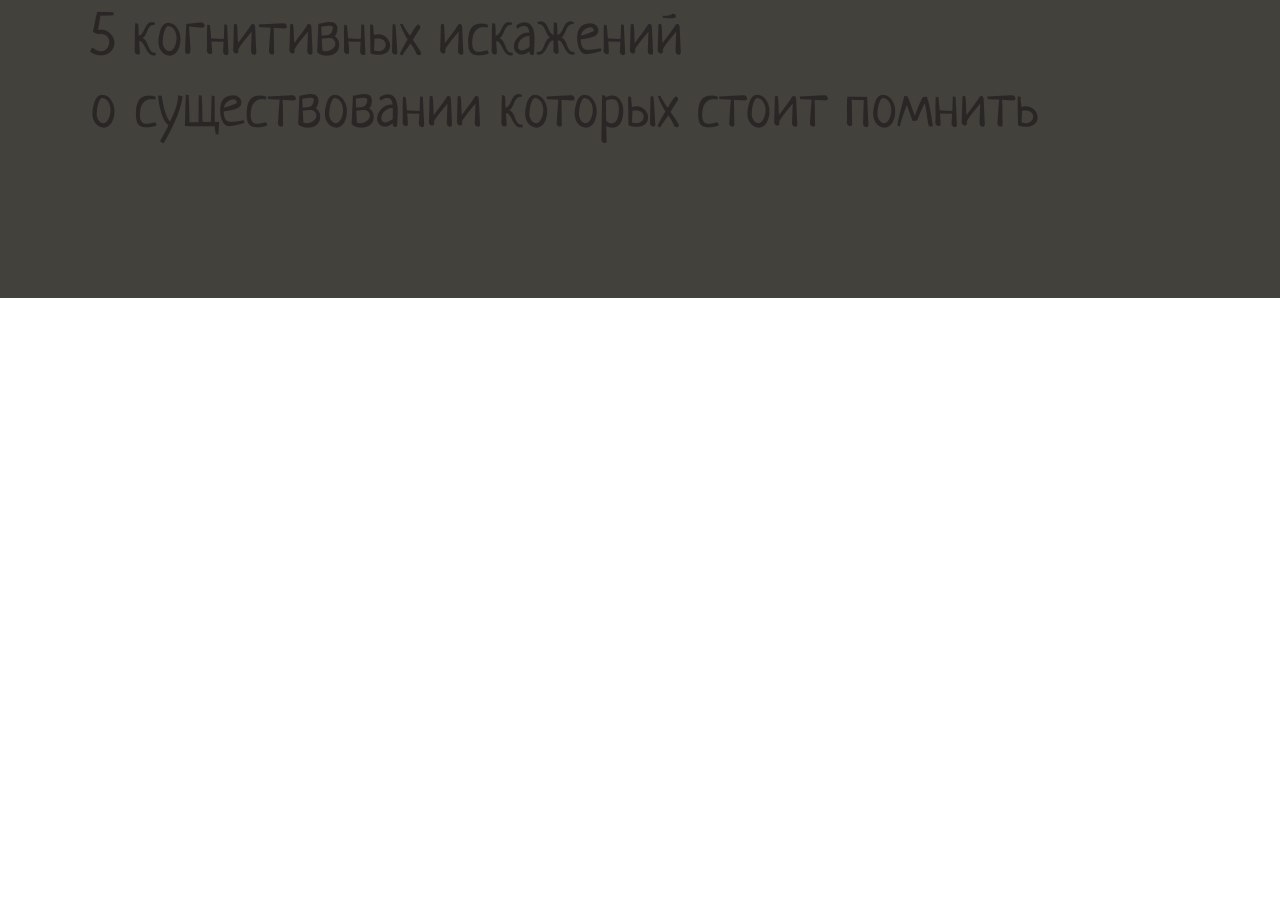
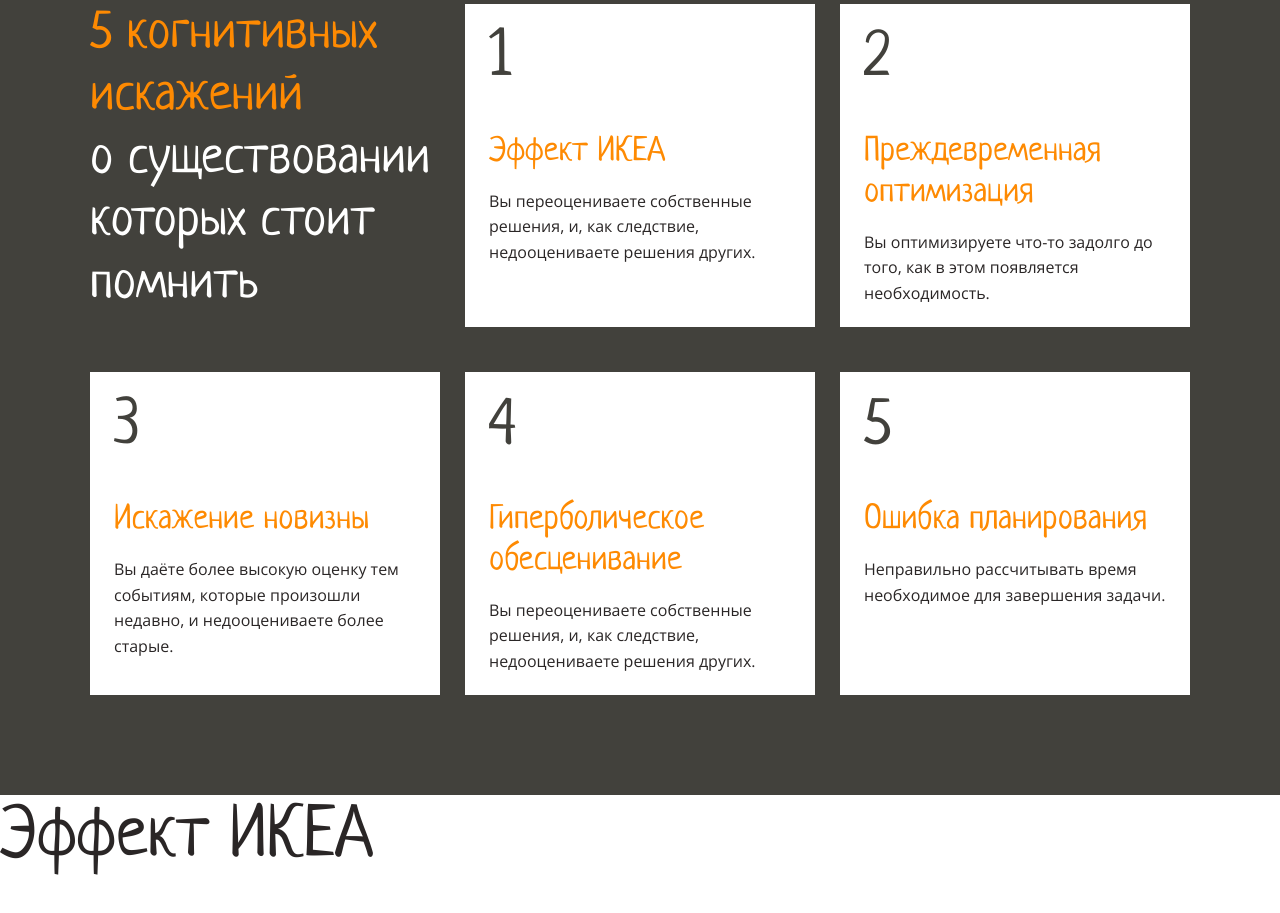
Before and after one commit to sunn-shinne/cognitive-distortions, a website: page src/index.html in a window 1280 px wide. Shown: the part 1832-2745 px from the top of the page. Before the commit the page ends 2130 px from the top, so only its background shows below. Drawn offline with Linux system fonts and the light colour scheme.

Commit message:
Create nav section

```diff
--- a/src/index.html
+++ b/src/index.html
@@ -42,7 +42,7 @@
                     и
                     цикл, а остатки нейтрализовать.
                 </p>
-                <a class="header-link" src="#">Подробнее</a>
+                <a class="header-link" href="#nav">Подробнее</a>
             </div>
         </div>
     </header>
@@ -58,16 +58,49 @@
                     src="https://www.youtube.com/embed/jie9AizBqss" frameborder="0" allowfullscreen></iframe>
             </div>
         </section>
-        <section class="nav-section">
+        <section class="nav-section" id="navigation">
             <div class="nav-section-content">
-                <h2>
-                    <span>5 когнитивных искажений</span><br>
-                    о существовании которых стоит помнить
+                <h2 class="nav-section-title">
+                    <a name="nav">
+                        5 когнитивных искажений<br>
+                        <span class="title-color-white">о существовании которых стоит помнить</span>
+                    </a>
                 </h2>
+                <a class="card" href="#1">
+                    <p class="card-num">1</p>
+                    <h3 class="card-title">Эффект ИКЕА</h3>
+                    <p class="card-description">Вы переоцениваете собственные решения, и, как следствие, недооцениваете
+                        решения других.</p>
+                </a>
+                <a class="card" href="#2">
+                    <p class="card-num">2</p>
+                    <h3 class="card-title">Преждевременная оптимизация</h3>
+                    <p class="card-description">Вы оптимизируете что-то задолго до того, как в этом появляется
+                        необходимость.</p>
+                </a>
+                <a class="card" href="#3">
+                    <p class="card-num">3</p>
+                    <h3 class="card-title">Искажение новизны</h3>
+                    <p class="card-description">Вы даёте более высокую оценку тем событиям, которые произошли недавно, и
+                        недооцениваете более старые.</p>
+                </a>
+                <a class="card" href="#4">
+                    <p class="card-num">4</p>
+                    <h3 class="card-title">Гиперболическое обесценивание</h3>
+                    <p class="card-description">Вы переоцениваете собственные решения, и, как следствие, недооцениваете
+                        решения других.</p>
+                </a>
+                <a class="card" href="#5">
+                    <p class="card-num">5</p>
+                    <h3 class="card-title">Ошибка планирования</h3>
+                    <p class="card-description">Неправильно рассчитывать время необходимое для завершения задачи.</p>
+                </a>
             </div>
         </section>
+        <section>
+            <h1><a name="1">Эффект ИКЕА</a></h1>
+        </section>
         <!-- <section></section>
-        <section></section>
         <section></section>
         <section></section>
         <section></section> -->
--- a/src/styles/index.css
+++ b/src/styles/index.css
@@ -59,3 +59,8 @@
 h3 {
   font-size: 34px;
 }
+
+a {
+  text-decoration: none;
+  color: var(--dark);
+}
--- a/src/styles/nav-section.css
+++ b/src/styles/nav-section.css
@@ -11,4 +11,52 @@
   margin: 0 auto;
   padding-top: 100px;
   padding-bottom: 100px;
+
+  display: flex;
+  flex-wrap: wrap;
+  justify-content: space-between;
 }
+
+.nav-section-title {
+  width: 350px;
+  height: 325px;
+
+  color: var(--primary) !important;
+  font-size: 52px;
+}
+
+.nav-section-title a {
+  color: var(--primary) !important;
+}
+
+.title-color-white {
+  color: var(--white);
+}
+
+.card {
+  position: relative;
+  box-sizing: border-box;
+  background-color: var(--white);
+  width: 350px;
+  height: 323px;
+  padding: 24px;
+  cursor: pointer;
+}
+
+.card-num {
+  margin: 0;
+  margin-bottom: 40px;
+  color: var(--primary-dark);
+  font: 64px/1 Neucha, sans-serif;
+}
+
+.card-title {
+  margin-bottom: 16px;
+  color: var(--primary);
+}
+
+.card:hover {
+  bottom: 5px;
+  right: 2px;
+  box-shadow: 5px 10px 20px var(--dark);
+}
```
